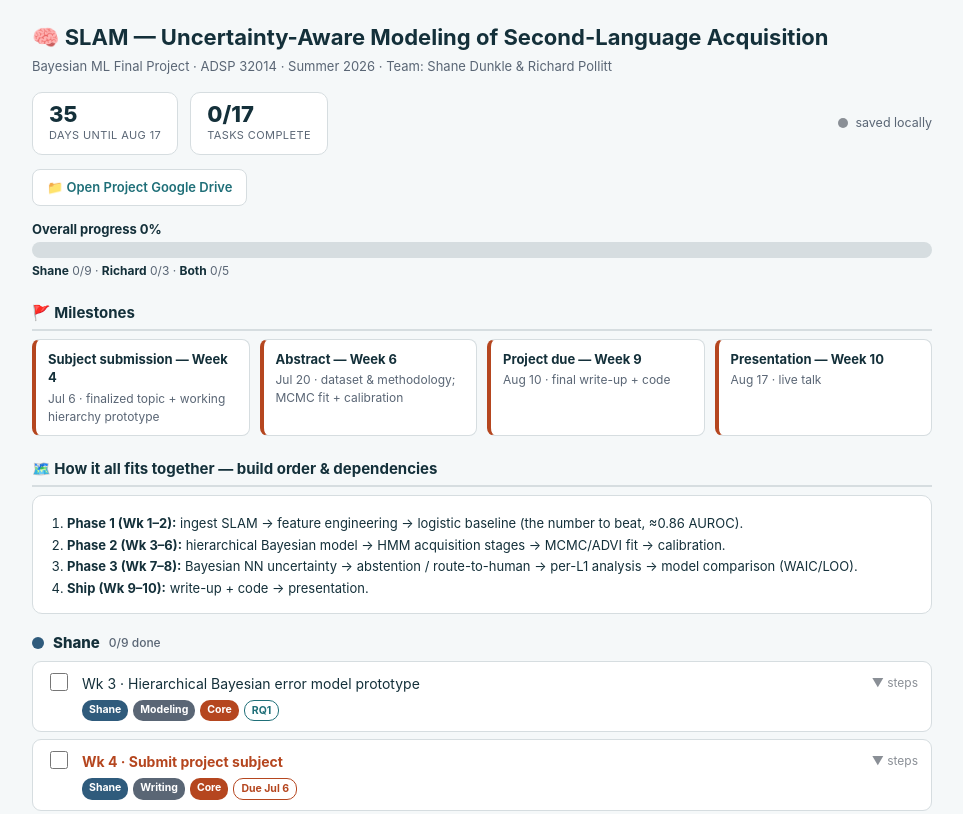
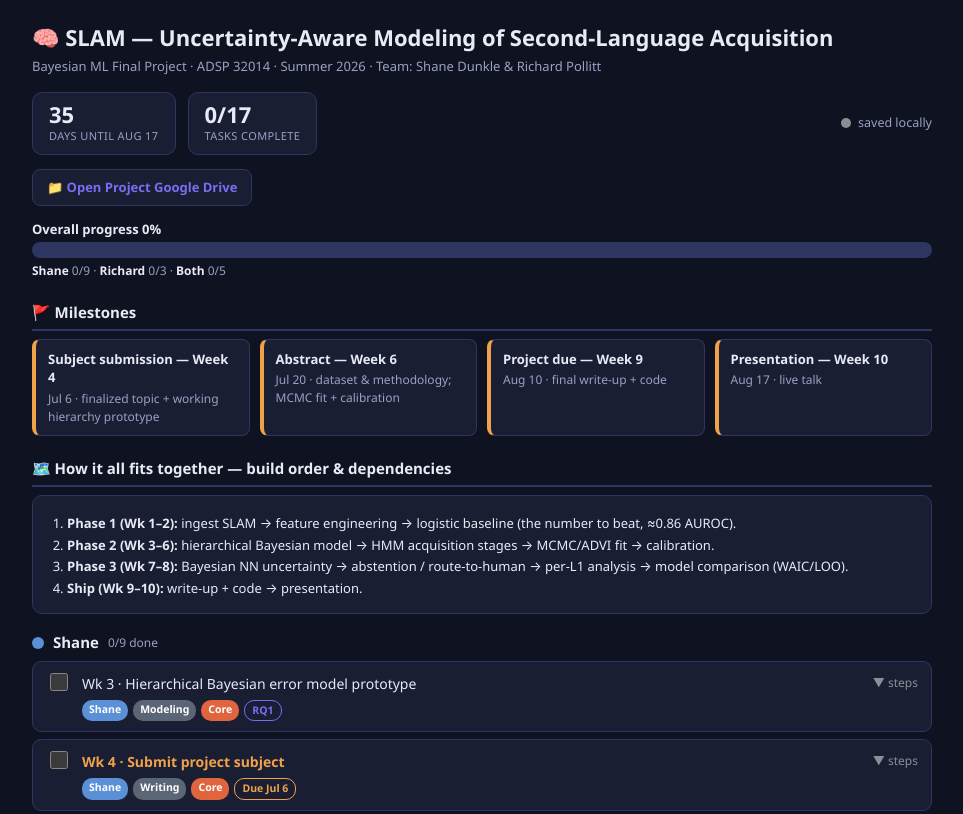
Before and after one commit to uchicago-dsi-bayesianml/su26-duolingo-slam-uncertainty, a plain HTML site: page index.html in a window 1280 px wide. Shown: the top 814 px of the page, without its empty margins (158-1121 px from the left). Drawn offline with Linux system fonts and the light colour scheme.

Commit message:
Match GenAI tracker dark theme

```diff
--- a/index.html
+++ b/index.html
@@ -5,43 +5,44 @@
 <meta name="viewport" content="width=device-width, initial-scale=1.0">
 <title>SLAM — Project Tracker</title>
 <style>
-  :root{ color-scheme: light;
-    --ink:#14303a; --teal:#1f6f78; --lgry:#eef2f3; --mgry:#d6dde0; --acc:#b5461f; --bg:#f5f8f9;
-    --shane:#2f5b7c; --richard:#2e7d4f; --both:#8a6d1f;
-    --core:#b5461f; --coreplus:#b98900; --stretch:#8a8f96; --done:#2e7d4f; }
+  :root{ color-scheme: dark;
+    --ink:#e8eaf6; --muted:#9aa0c3; --border:#2e3560; --card:#1a1e33; --bg:#0f1220; --track:#262c47;
+    --accent:#7c6cf0; --acc:#f0a24b; --done:#39d98a;
+    --shane:#5b8fd6; --richard:#3fbf7f; --both:#e0b84b;
+    --core:#e0653f; --coreplus:#e0a63f; --stretch:#8a8f96; }
   *{box-sizing:border-box}
-  body{font-family:-apple-system,BlinkMacSystemFont,"Segoe UI",Roboto,Helvetica,Arial,sans-serif;
+  body{font-family:"Segoe UI",system-ui,-apple-system,BlinkMacSystemFont,Roboto,Helvetica,Arial,sans-serif;
     color:var(--ink); margin:0; background:var(--bg); line-height:1.45}
-  a{color:var(--teal)}
+  a{color:var(--accent)}
   .wrap{max-width:940px; margin:0 auto; padding:22px 20px 60px}
   header h1{font-size:22px; margin:0 0 3px}
-  header .sub{font-size:13px; color:#5a6675; margin:0 0 16px}
+  header .sub{font-size:13px; color:var(--muted); margin:0 0 16px}
   .stats{display:flex; flex-wrap:wrap; gap:12px; margin-bottom:14px}
-  .stat{background:#fff; border:1px solid var(--mgry); border-radius:10px; padding:10px 16px; min-width:120px}
+  .stat{background:var(--card); border:1px solid var(--border); border-radius:10px; padding:10px 16px; min-width:120px}
   .stat .n{font-size:22px; font-weight:800; line-height:1}
-  .stat .l{font-size:11px; color:#5a6675; margin-top:3px; text-transform:uppercase; letter-spacing:.4px}
-  .conn{display:flex; align-items:center; gap:7px; font-size:12.5px; color:#5a6675; margin-left:auto; align-self:center}
+  .stat .l{font-size:11px; color:var(--muted); margin-top:3px; text-transform:uppercase; letter-spacing:.4px}
+  .conn{display:flex; align-items:center; gap:7px; font-size:12.5px; color:var(--muted); margin-left:auto; align-self:center}
   .dot{width:10px; height:10px; border-radius:50%; background:#b98900}
   .dot.live{background:var(--done)} .dot.local{background:#8a8f96} .dot.connecting{background:#b98900}
-  .drive{display:inline-block; background:#fff; border:1px solid var(--mgry); border-radius:8px;
+  .drive{display:inline-block; background:var(--card); border:1px solid var(--border); border-radius:8px;
     padding:8px 14px; font-size:13px; font-weight:600; text-decoration:none; margin-bottom:14px}
-  .bar-outer{background:var(--mgry); border-radius:9px; height:16px; overflow:hidden; margin:4px 0}
-  .bar-inner{background:var(--teal); height:100%; width:0; transition:width .3s}
+  .bar-outer{background:var(--border); border-radius:9px; height:16px; overflow:hidden; margin:4px 0}
+  .bar-inner{background:var(--accent); height:100%; width:0; transition:width .3s}
   .pct{font-size:13px; font-weight:700; margin-bottom:2px}
-  .ownerbar{font-size:12px; color:#5a6675; margin:4px 0 18px}
+  .ownerbar{font-size:12px; color:var(--muted); margin:4px 0 18px}
   .ownerbar b{color:var(--ink)}
-  h2.section{font-size:15px; margin:22px 0 8px; padding-bottom:5px; border-bottom:2px solid var(--mgry)}
+  h2.section{font-size:15px; margin:22px 0 8px; padding-bottom:5px; border-bottom:2px solid var(--border)}
   .checks{display:grid; grid-template-columns:repeat(auto-fit,minmax(200px,1fr)); gap:10px}
-  .ck{background:#fff; border:1px solid var(--mgry); border-left:4px solid var(--acc); border-radius:8px; padding:10px 12px}
+  .ck{background:var(--card); border:1px solid var(--border); border-left:4px solid var(--acc); border-radius:8px; padding:10px 12px}
   .ck .t{font-weight:700; font-size:13px}
-  .ck .d{font-size:12px; color:#5a6675; margin-top:3px}
-  .flow{background:#fff; border:1px solid var(--mgry); border-radius:10px; padding:12px 16px; font-size:13px}
+  .ck .d{font-size:12px; color:var(--muted); margin-top:3px}
+  .flow{background:var(--card); border:1px solid var(--border); border-radius:10px; padding:12px 16px; font-size:13px}
   .flow ol{margin:6px 0 0; padding-left:18px} .flow li{margin:3px 0}
   .ptitle{display:flex; align-items:center; gap:9px; font-size:15px; font-weight:800; margin:18px 0 6px}
   .pdot{width:12px;height:12px;border-radius:50%}
   .pdot.Shane{background:var(--shane)} .pdot.Richard{background:var(--richard)} .pdot.Both{background:var(--both)}
-  .pcount{font-size:12px; color:#5a6675; font-weight:500}
-  .task{background:#fff; border:1px solid var(--mgry); border-radius:9px; margin:7px 0; overflow:hidden}
+  .pcount{font-size:12px; color:var(--muted); font-weight:500}
+  .task{background:var(--card); border:1px solid var(--border); border-radius:9px; margin:7px 0; overflow:hidden}
   .trow{display:flex; align-items:flex-start; gap:11px; padding:10px 13px; cursor:pointer}
   .trow input{width:18px;height:18px;margin-top:1px;cursor:pointer;flex-shrink:0}
   .tmain{flex:1}
@@ -53,15 +54,15 @@
   .b-Shane{background:var(--shane)} .b-Richard{background:var(--richard)} .b-Both{background:var(--both)}
   .badge.cat{background:#5a6675}
   .badge.pri-Core{background:var(--core)} .badge.pri-Coreplus{background:var(--coreplus)} .badge.pri-Stretch{background:var(--stretch)}
-  .badge.rq{background:#fff;color:var(--teal);border:1px solid var(--teal)}
-  .badge.due{background:#fff;color:var(--acc);border:1px solid var(--acc)}
+  .badge.rq{background:var(--card);color:var(--accent);border:1px solid var(--accent)}
+  .badge.due{background:var(--card);color:var(--acc);border:1px solid var(--acc)}
   .caret{color:#8a8f96;font-size:12px;margin-top:2px;white-space:nowrap}
-  .steps{display:none; padding:0 14px 12px 42px; font-size:13px; color:#28323a}
+  .steps{display:none; padding:0 14px 12px 42px; font-size:13px; color:#cdd2ef}
   .steps ol{margin:4px 0;padding-left:18px} .steps li{margin:3px 0}
-  .steps .watch{margin-top:6px; font-size:12.5px; color:#7a3b1a}
+  .steps .watch{margin-top:6px; font-size:12.5px; color:var(--acc)}
   .task.open .steps{display:block}
-  .legend{background:#fff;border:1px solid var(--mgry);border-radius:8px;padding:11px 14px;font-size:12.5px;color:#5a6675;margin-top:20px}
-  .reset{margin-top:12px;background:#fff;border:1px solid var(--acc);color:var(--acc);border-radius:8px;padding:7px 13px;font-size:12.5px;cursor:pointer}
+  .legend{background:var(--card);border:1px solid var(--border);border-radius:8px;padding:11px 14px;font-size:12.5px;color:var(--muted);margin-top:20px}
+  .reset{margin-top:12px;background:var(--card);border:1px solid var(--acc);color:var(--acc);border-radius:8px;padding:7px 13px;font-size:12.5px;cursor:pointer}
 </style>
 </head>
 <body>
```
